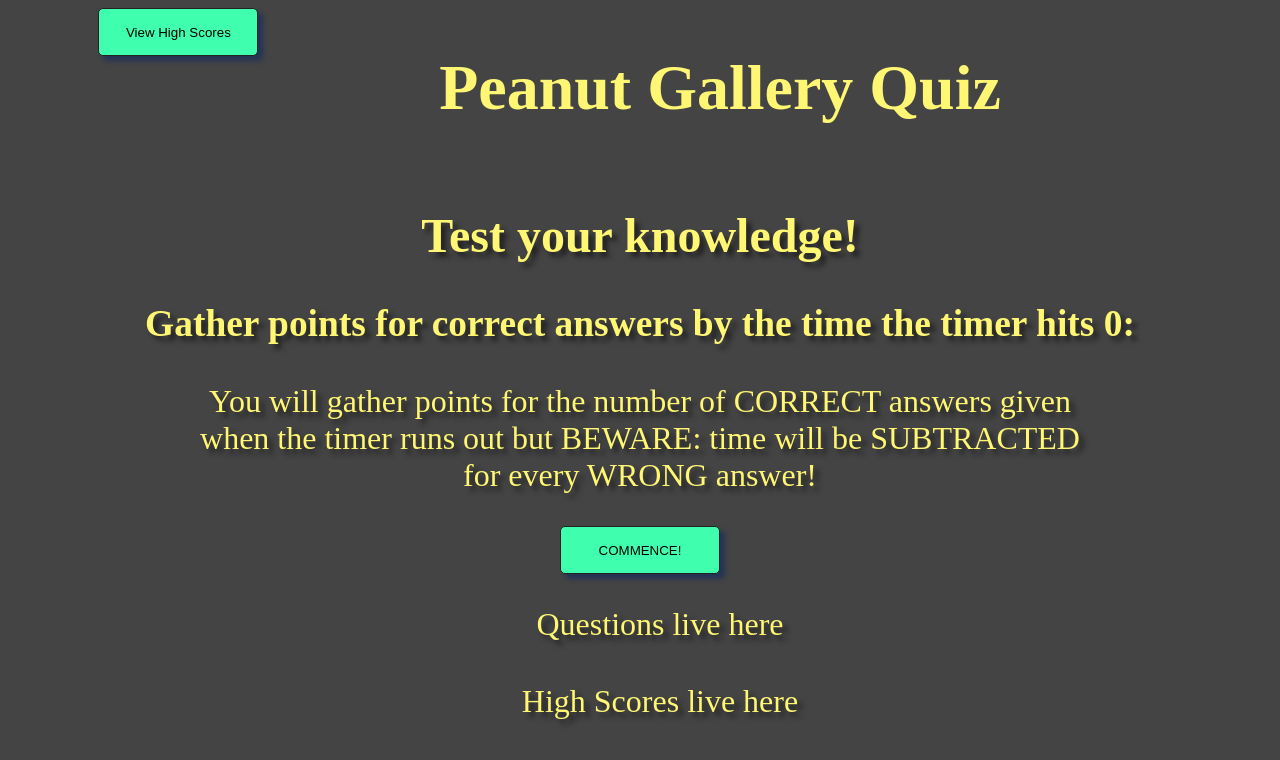
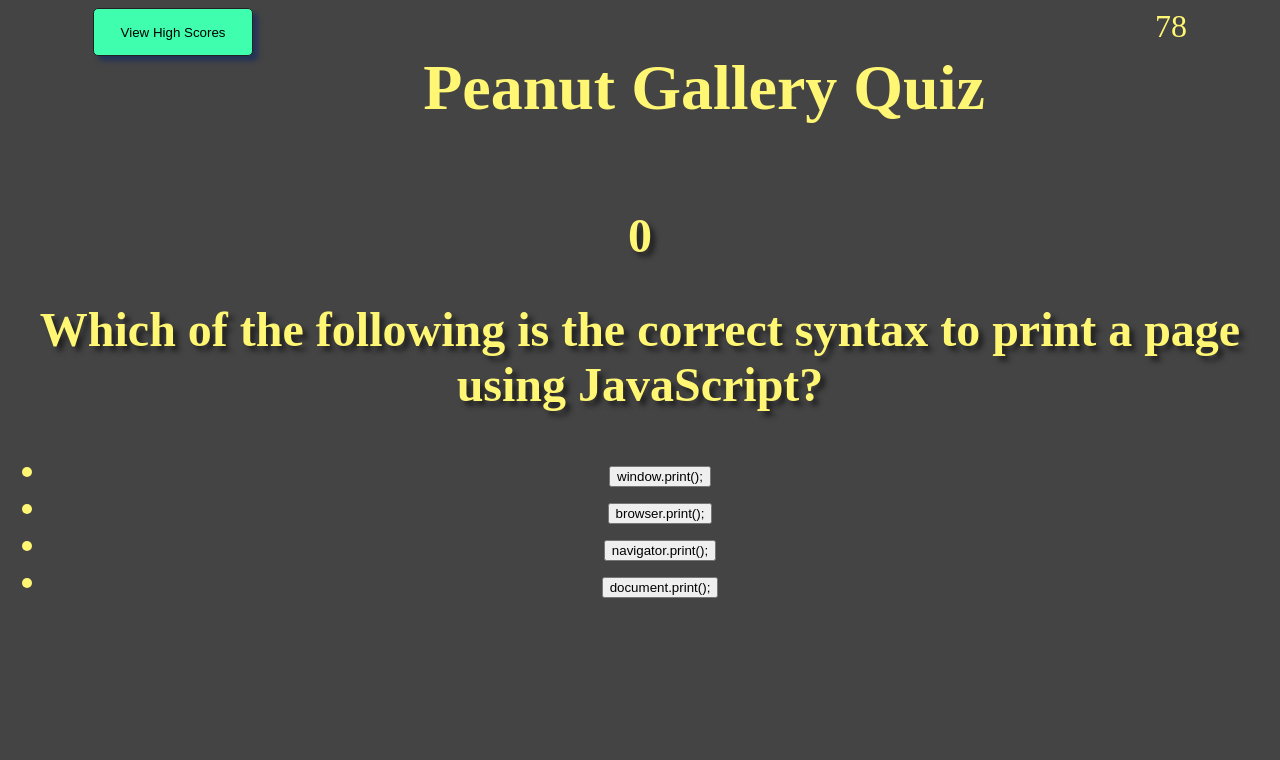
Before and after one commit to BeKind-Rewind/peanut-gallery-quiz, a plain HTML site: page index.html in a window 1280 px wide. Both pictures are taken after a click on the button "COMMENCE!". Drawn offline with Linux system fonts and the light colour scheme.

Commit message:
cleaned up code to make it easier to find the trail of errors, fixed functions of start, showquestion, addeventlistener, added updated score and got the timer to display on the page

```diff
--- a/assets/js/script.js
+++ b/assets/js/script.js
@@ -46,43 +46,87 @@ var questionsList = [
     //     answer: "",
     // },
 
-]
+];
 
 
 
 var startContainer = document.getElementById("startContainer");
 var questionContainer = document.getElementById("questionContainer");
 var startBtn = document.getElementById("startBtn");
+var initQuestion = 0;
+var choiceArr = document.getElementById("choices");
+var scoreDisplay = document.getElementById("scoreDisplay");
+var check = document.getElementById("check");
+var timerEl = document.getElementById("timerDisplay");
 
-var totalTime = quizQuestions.length * 10;
+
+var totalTime = questionsList.length * 10;
 var quiz = 8;
 var timerStatus;
 
 
 // When I click THEN a timer starts
 function start () {
-    //   document.getElementById(startBtn).addEventListener("click", startTimer);
-    var startQuiz = document.getElementById(startBtn);
-    startQuiz.setAttribute("class", "hide");
-    questionsEl.removeAttribute("class");
     timerStatus = setInterval(function() {
-        time--
-    },
-    );
 
-  function startTimer() {
-    document.getElementById(timerDisplay).innerHTML = "Time left: " + totalTime;
-    if(totalTime < 0) {
-        setTimeout('document.quiz.submit()', 1);
-    } else {
-        totalTime = totalTime -1;
-        setTimeout(startTimer(), 1000);
-    }
-  };
+        totalTime--;
+        // time--;
+
+        timerEl.textContent = totalTime;
+        // timerEl.textContent = time;
+        if(totalTime === 0){
+            quizEnd();
+            console.log("quiz is done!");
+        }
+
+    }, 1000);
+
+    updateScore(0);
+    showQuestion();
 };
 
-setTimeout(startTimer(), 1000);
+// set the beginning score to 0
+var score = 0;
 
+// function to display and update score
+function updateScore (){
+    scoreDisplay.textContent = score;
+}
+
+
+var showQuestion = function() {
+    choiceArr.innerHTML = '';
+    var currentQuestion = questionsList[initQuestion];
+    var name = document.getElementById("question");
+    name.textContent = currentQuestion.question;
+
+    currentQuestion.choices.forEach(function(option) {
+        var choiceBtn = document.createElement("button");
+        var listItem = document.createElement("li");
+        choiceBtn.setAttribute("value", option);
+        choiceBtn.setAttribute("class", "choice");
+        choiceBtn.textContent = option;
+        choiceBtn.onclick = questionCheck;
+        listItem.appendChild(choiceBtn);
+        choiceArr.appendChild(listItem);
+
+    });
+};
+
+function questionCheck(event) {
+    console.log(event);
+    if (event.target.value === questionsList[initQuestion].answer){
+        score++;
+        check.textContent = "Correct!";
+        updateScore();
+    } else {
+        // subtract 10 from timer count
+        check.textContent = "Wrong!";
+    }
+    initQuestion = initQuestion + 1;
+    showQuestion();
+
+};
 
 
 // Also, When I click THEN I am presented with a question
@@ -93,36 +137,9 @@ startBtn.addEventListener('click', () => {
     //show div
     const questionContainer = document.getElementById('questionContainer');
     questionContainer.style.display = 'block';
+    // start quiz
+    start();
 });
-
-
-
-var stringQuestions = JSON. stringify(questionsList);
-localStorage.setItem("questionsList", stringQuestions);
-
-// Displays the questions and their info
-var displayQuestion = function () {
-    var text = "";
-    // Retrieves the questionsList info from local storgae
-    var questions = localStorage.getItem("questionsList");
-    // Parse the string into an object
-    var questionsArr = JSON.parse(questions);
-    for (var i = 0; i < questionsArr.length; i++) {
-        text += questionsList[i] + "<br>";
-    };
-
-    document.getElementById("list").innerHTML = text;
-
-};
-
-displayQuestion();
-
-
-
-
-
-// WHEN I answer a question THEN I am presented with another question
-
 
 
 // WHEN I answer a question incorrectly THEN time is subtracted from the clock
@@ -130,8 +147,14 @@ displayQuestion();
 
 
 // END GAME_GAME OVER: WHEN all questions are answered or the timer reaches 0
+function quizEnd() {
+    startContainer.style.display = 'none';
+    // Container for endGame: "Time's Up!", display score, and form for initials input
+
+    // PUSH (initials and high score) to array in local storage JSON.parse and JSON.stringify
+}
 
 
+// Create High Score HTML
 
-// WHEN the game is over THEN (prompt or show form) I can save my initials and score
-// PUSH to array in local storage
+// Get previous top 10 scores displayed on the highscore html
--- a/index.html
+++ b/index.html
@@ -40,16 +40,16 @@
     <!-- container with the ul where the questions live: starts hidden but becomes visible on button click-->
     <div class="container" id="questionContainer">
         <div>
-            <ul class="list" id="questions">Questions live here</ul>
+            <h2 id="scoreDisplay"></h2>
+        </div>
+        <h2 id="question"></h2>
+        <div>
+            <ul class="list" id="choices"></ul>
         </div>
         <div>
-            <h2 id="highscoreDisplay"></h2>
+            <h4 id="check"></h4>
         </div>
-    </div>
 
-    <!-- high scores container-->
-    <div class="container" id="highscoresContainer">
-        <ul class="list" id="highscores">High Scores live here</ul>
     </div>
 
     <script src="./assets/js/script.js"></script>
```
